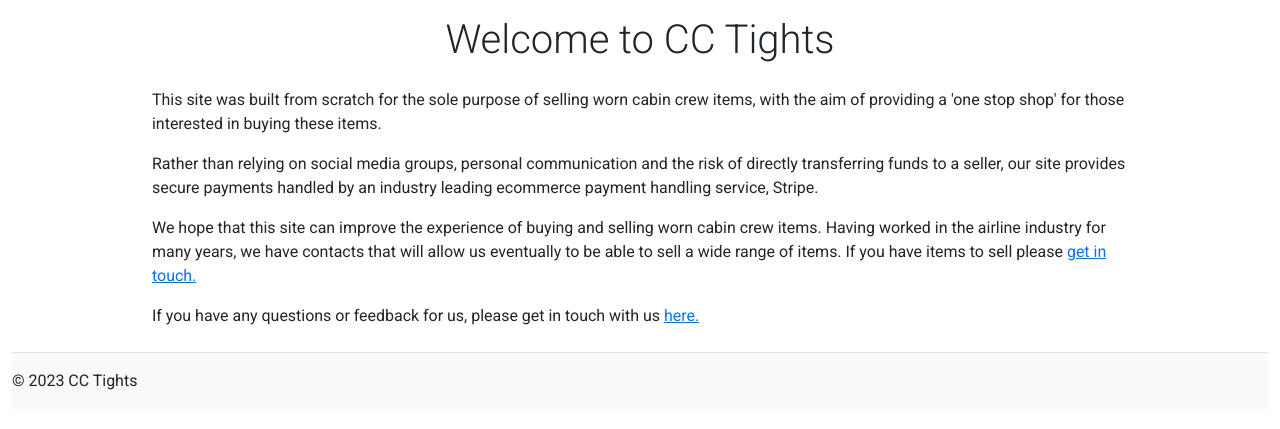
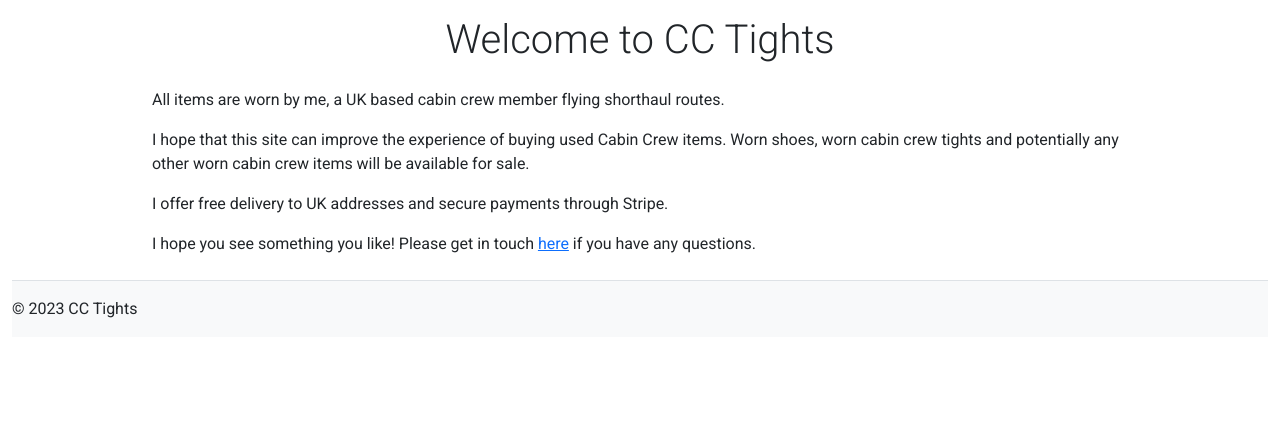
Before and after one commit to billhurt/neonlorry, a Django app: page /about/ in a window 1280 px wide. Shown: the part 76-505 px from the top of the page. Run offline with Django 4.2, Linux system fonts and the light colour scheme; some libraries are stand-ins or nearby versions.

Commit message:
Update about.html

```diff
--- a/templates/store/about.html
+++ b/templates/store/about.html
@@ -2,14 +2,9 @@
 {% block content %}
 <div class="container">
     <h1 class="fw-light text-center py-3">Welcome to CC Tights</h1>
-    <p>This site was built from scratch for the sole purpose of selling worn cabin crew items, with the aim of providing
-        a 'one stop shop' for those interested in buying these items.</p>
-    <p>Rather than relying on social media groups, personal communication and the risk of directly transferring funds to a seller, our
-        site provides secure payments handled by an industry leading ecommerce payment handling service, Stripe.</p>
-    <p>We hope that this site can improve the experience of buying and selling worn cabin crew items. Having worked in
-        the airline industry for many years, we have contacts that will allow us eventually to be able to sell a wide
-        range of items. If you have items to sell please <a href="mailto:info@cctights.co.uk">get in touch.</a></p>
-    <p>If you have any questions or feedback for us, please get in touch with us <a href="mailto:info@cctights.co.uk">here.</a>
-    </p>
+    <p>All items are worn by me, a UK based cabin crew member flying shorthaul routes.</p>
+    <p>I hope that this site can improve the experience of buying used Cabin Crew items. Worn shoes, worn cabin crew tights and potentially any other worn cabin crew items will be available for sale.</p>
+    <p>I offer free delivery to UK addresses and secure payments through Stripe.</p>
+    <p>I hope you see something you like! Please get in touch <a href="mailto:info@cctights.co.uk">here</a> if you have any questions.</p>
 </div>
 {% endblock %}
```
